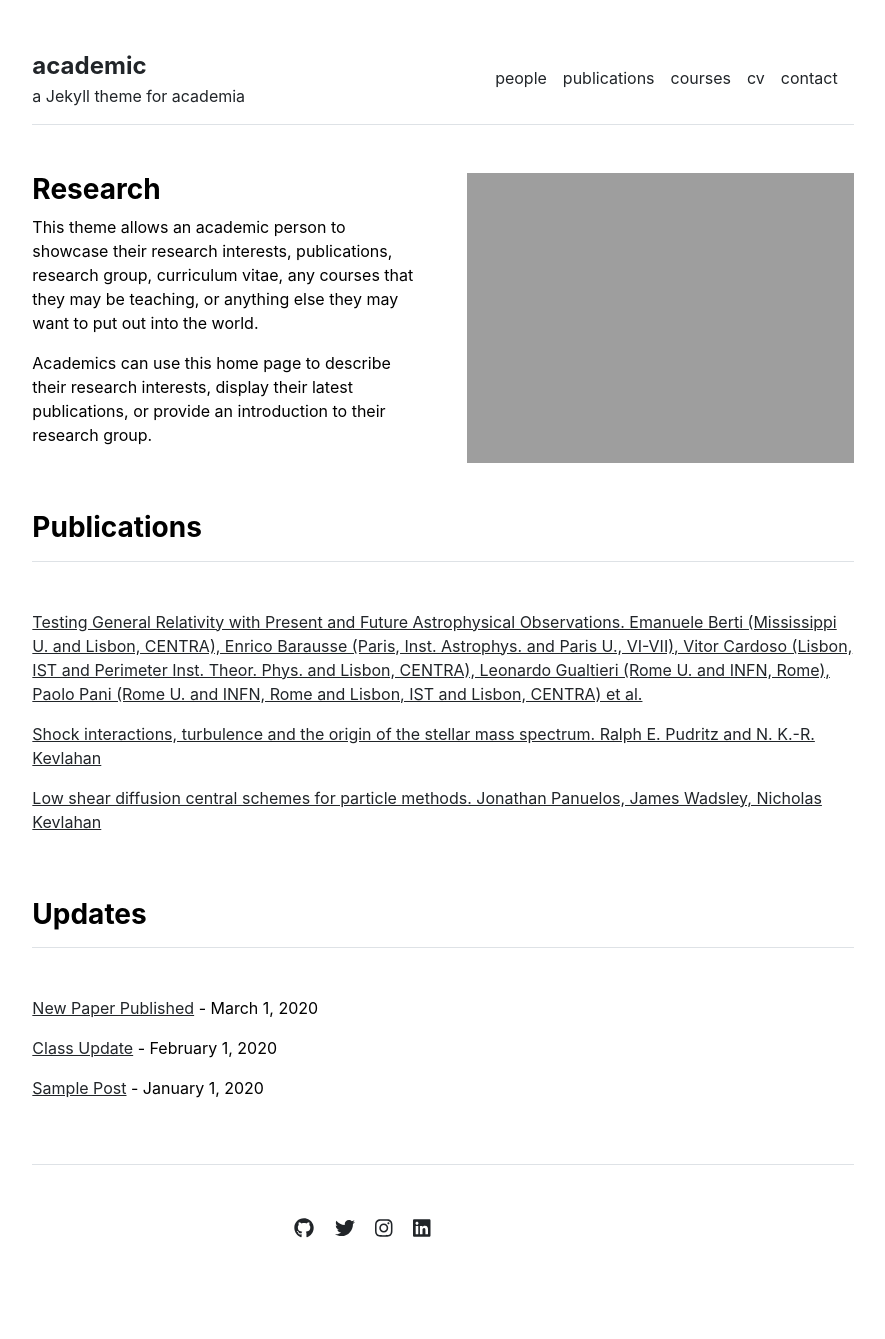
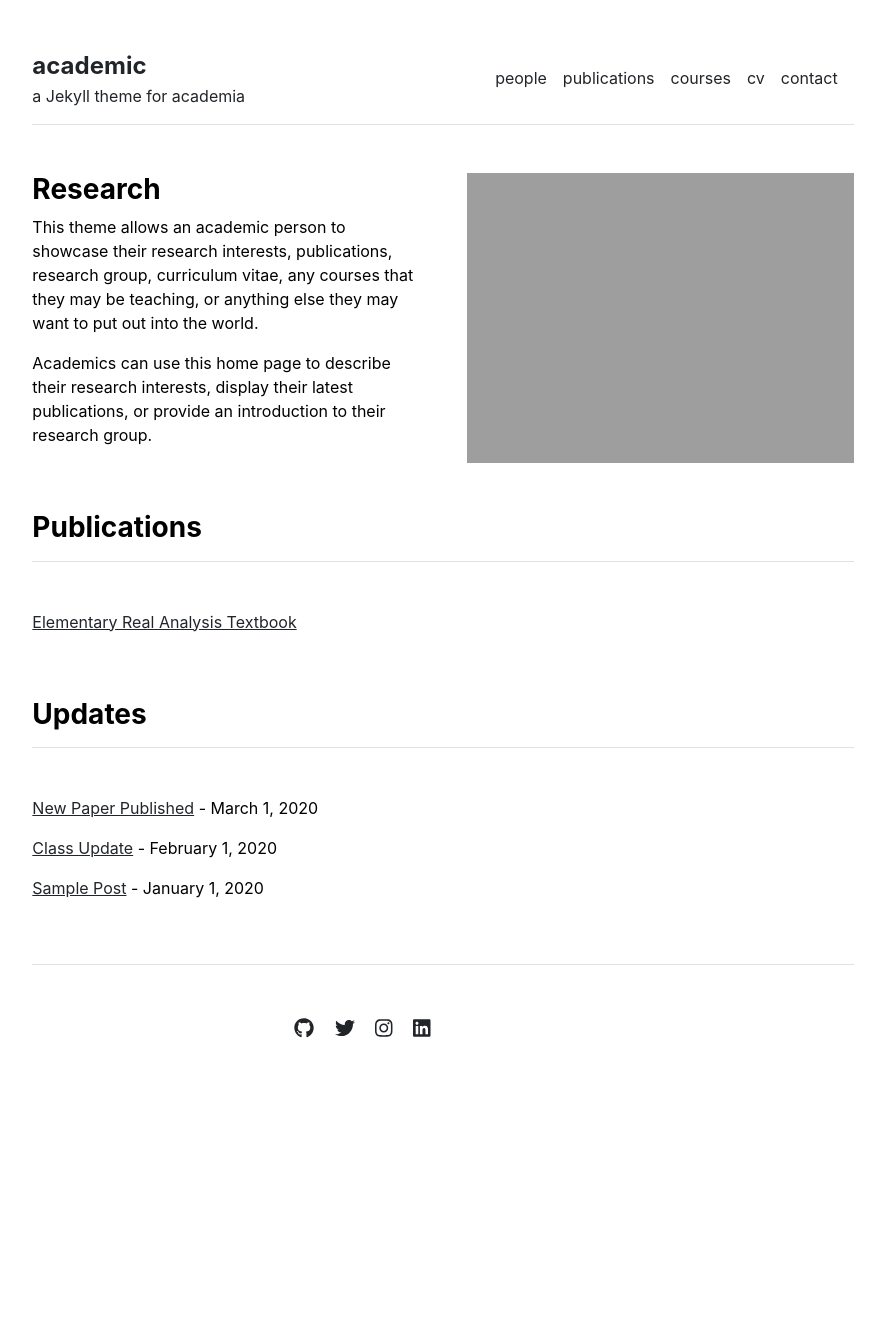
Before and after one commit to sgx718/sgx718.github.io, a Jekyll site: the page built from index.md, in a window 1280 px wide. Shown: the whole page, without its empty margins (197-1082 px from the left). Built offline with Jekyll 4.4.1, drawn with Linux system fonts in a browser that asks for light colours; after the commit the page ends 1139 px from its top, so only the background shows below that.

Commit message:
added a textbook

```diff
--- a/_data/publications.yml
+++ b/_data/publications.yml
@@ -1,10 +1,7 @@
 featured:
-- {name: 'Testing General Relativity with Present and Future Astrophysical Observations. Emanuele Berti (Mississippi U. and Lisbon, CENTRA), Enrico Barausse (Paris, Inst. Astrophys. and Paris U., VI-VII), Vitor Cardoso (Lisbon, IST and Perimeter Inst. Theor. Phys. and Lisbon, CENTRA), Leonardo Gualtieri (Rome U. and INFN, Rome), Paolo Pani (Rome U. and INFN, Rome and Lisbon, IST and Lisbon, CENTRA) et al.', url: '/publications/1501.07274.pdf'}
-- {name: 'Shock interactions, turbulence and the origin of the stellar mass spectrum. Ralph E. Pudritz and N. K.-R. Kevlahan', url: 'http://ms.mcmaster.ca/kevla/pdf/articles/PhilTransRSoc_2013.pdf'}
-- {name: 'Low shear diffusion central schemes for particle methods. Jonathan Panuelos, James Wadsley, Nicholas Kevlahan', url: 'http://ms.mcmaster.ca/kevla/pdf/articles/jcp_v414.pdf'}
+#- {name: 'Testing General Relativity with Present and Future Astrophysical Observations. Emanuele Berti (Mississippi U. and Lisbon, CENTRA), Enrico Barausse (Paris, Inst. Astrophys. and Paris U., VI-VII), Vitor Cardoso (Lisbon, IST and Perimeter Inst. Theor. Phys. and Lisbon, CENTRA), Leonardo Gualtieri (Rome U. and INFN, Rome), Paolo Pani (Rome U. and INFN, Rome and Lisbon, IST and Lisbon, CENTRA) et al.', url: '/publications/1501.07274.pdf'}
+#- {name: 'Shock interactions, turbulence and the origin of the stellar mass spectrum. Ralph E. Pudritz and N. K.-R. Kevlahan', url: 'http://ms.mcmaster.ca/kevla/pdf/articles/PhilTransRSoc_2013.pdf'}
+- {name: 'Elementary Real Analysis Textbook', url: '/publications/Elementary Analysis; The Theory of Calculus, Kenneth Ross.pdf'}
 
 index:
-- {name: 'Testing General Relativity with Present and Future Astrophysical Observations. Emanuele Berti (Mississippi U. and Lisbon, CENTRA), Enrico Barausse (Paris, Inst. Astrophys. and Paris U., VI-VII), Vitor Cardoso (Lisbon, IST and Perimeter Inst. Theor. Phys. and Lisbon, CENTRA), Leonardo Gualtieri (Rome U. and INFN, Rome), Paolo Pani (Rome U. and INFN, Rome and Lisbon, IST and Lisbon, CENTRA) et al.', url: '/publications/1501.07274.pdf'}
-- {name: 'Shock interactions, turbulence and the origin of the stellar mass spectrum. Ralph E. Pudritz and N. K.-R. Kevlahan', url: 'http://ms.mcmaster.ca/kevla/pdf/articles/PhilTransRSoc_2013.pdf'}
-- {name: 'Low shear diffusion central schemes for particle methods. Jonathan Panuelos, James Wadsley, Nicholas Kevlahan', url: 'http://ms.mcmaster.ca/kevla/pdf/articles/jcp_v414.pdf'}
-- {name: 'Numerical solutions of thin film equations for polymer flows. Thomas. Salez, Joshua D. McGraw, Sara Cormier, Oliver Bäumchen, Kari Dalnoki-Veress, and Elie Raphaël', url: 'https://static1.squarespace.com/static/5684891d7086d74497aeb71f/t/56ec510d2fe1319543ab6d6f/1458327821946/10.1140-epje-i2012-12114-x.pdf'}
+- {name: 'Elementary Real Analysis Textbook', url: '/publications/Elementary Analysis; The Theory of Calculus, Kenneth Ross.pdf'}
```
